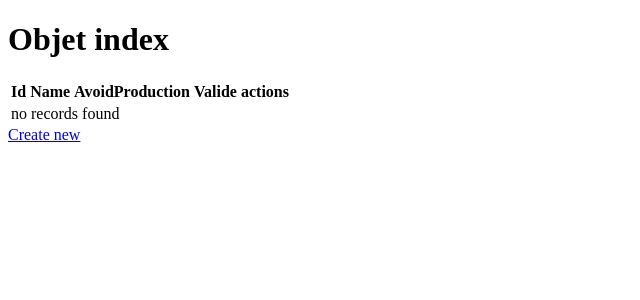
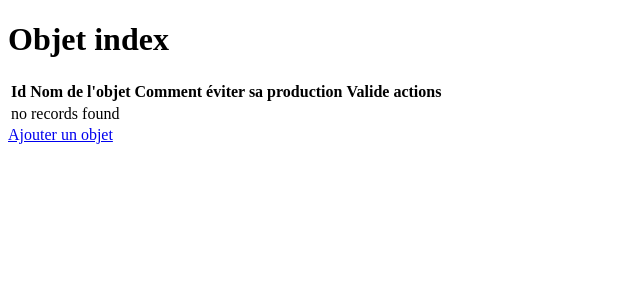
Before and after one commit to kantunb/le-bon-tri, a Symfony app: template templates/objet/index.html.twig in a window 1280 px wide. Shown: the top 300 px of the page, without its empty margins (0-640 px from the left). Run offline with Twig, Linux system fonts and the light colour scheme; the template is opened without the code that fills it, so the values that code supplies are empty; some libraries are stand-ins or nearby versions.

Commit message:
modif texte template CRUD

```diff
--- a/templates/objet/index.html.twig
+++ b/templates/objet/index.html.twig
@@ -9,8 +9,8 @@
         <thead>
             <tr>
                 <th>Id</th>
-                <th>Name</th>
-                <th>AvoidProduction</th>
+                <th>Nom de l'objet</th>
+                <th>Comment éviter sa production</th>
                 <th>Valide</th>
                 <th>actions</th>
             </tr>
@@ -23,8 +23,8 @@
                 <td>{{ objet.avoidProduction }}</td>
                 <td>{{ objet.valide ? 'Yes' : 'No' }}</td>
                 <td>
-                    <a href="{{ path('objet_show', {'id': objet.id}) }}">show</a>
-                    <a href="{{ path('objet_edit', {'id': objet.id}) }}">edit</a>
+                    <a href="{{ path('objet_show', {'id': objet.id}) }}"><i class="fa fa-eye" aria-hidden="true"></i></a>
+                    <a href="{{ path('objet_edit', {'id': objet.id}) }}"><i class="fa fa-pencil" aria-hidden="true"></i></a>
                 </td>
             </tr>
         {% else %}
@@ -35,5 +35,5 @@
         </tbody>
     </table>
 
-    <a href="{{ path('objet_new') }}">Create new</a>
+    <a href="{{ path('objet_new') }}">Ajouter un objet</a>
 {% endblock %}
--- a/templates/objet/new.html.twig
+++ b/templates/objet/new.html.twig
@@ -1,11 +1,11 @@
 {% extends 'base.html.twig' %}
 
-{% block title %}New Objet{% endblock %}
+{% block title %}Nouvel objet{% endblock %}
 
 {% block body %}
-    <h1>Create new Objet</h1>
+    <h1>Créer un nouvel objet</h1>
 
     {{ include('objet/_form.html.twig') }}
 
-    <a href="{{ path('objet_index') }}">back to list</a>
+    <a href="{{ path('objet_index') }}">Retour à la liste</a>
 {% endblock %}
```
Also changed, not shown: templates/objet/show.html.twig (+4 -4 lines).
